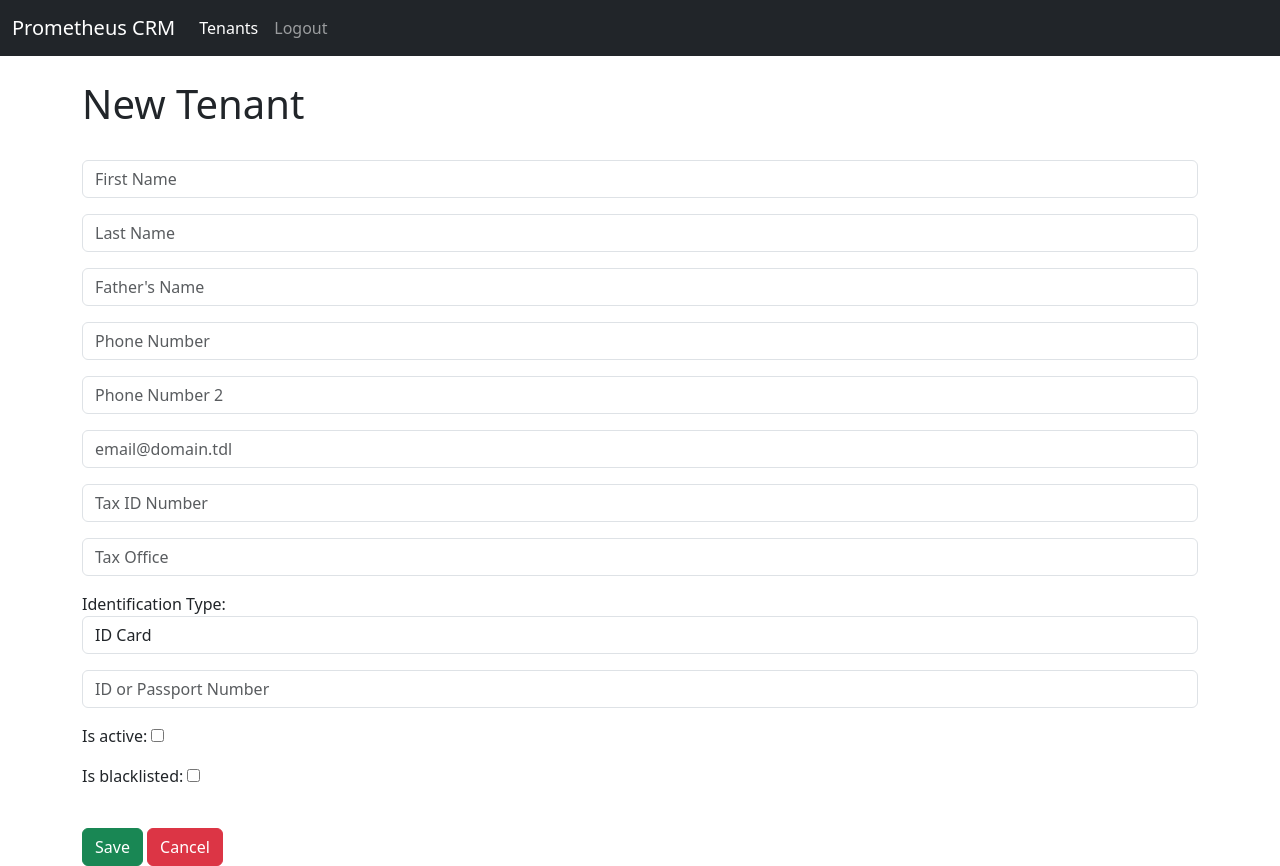
After one commit to mastrokostas/prometheus_crm_project, a Django app: page /tenants/add_tenant/ in a window 1280 px wide. The commit adds this page. Run offline with Django 5.2, Linux system fonts and the light colour scheme; a user stored in the database is signed in; parts of the project's set-up code (start-up, migrations or seed data) failed here and were passed over.

Commit message:
Add Tenant added

```diff
--- /dev/null
+++ b/tenants/forms.py
@@ -0,0 +1,30 @@
+from django import forms
+
+from .models import Tenant
+
+
+ID_CHOICES = {
+        "id_card" : "ID Card",
+        "passport" : "Passport",
+    }
+
+class AddTenantForm(forms.ModelForm):
+
+    first_name = forms.CharField(required=True, widget=forms.widgets.TextInput(attrs={"placeholder":"First Name", "class":"form-control"}), label="")
+    last_name = forms.CharField(required=True, widget=forms.widgets.TextInput(attrs={"placeholder":"Last Name", "class":"form-control"}), label="")
+    fathers_name = forms.CharField(required=False, widget=forms.widgets.TextInput(attrs={"placeholder":"Father's Name", "class":"form-control"}), label="")
+    phone = forms.CharField(required=False, widget=forms.widgets.TextInput(attrs={"placeholder":"Phone Number", "class":"form-control"}), label="")
+    phone_2 = forms.CharField(required=False, widget=forms.widgets.TextInput(attrs={"placeholder":"Phone Number 2", "class":"form-control"}), label="")
+    email = forms.EmailField(required=False, widget=forms.widgets.EmailInput(attrs={"placeholder":"email@domain.tdl", "class":"form-control"}), label="")
+    tax_id = forms.CharField(required=True, widget=forms.widgets.TextInput(attrs={"placeholder":"Tax ID Number", "class":"form-control"}), label="")
+    tax_office = forms.CharField(required=False, widget=forms.widgets.TextInput(attrs={"placeholder":"Tax Office", "class":"form-control"}), label="")
+    id_type = forms.CharField(required=True, widget=forms.Select(attrs={"class":"form-control"}, choices=ID_CHOICES), label="Identification Type")
+    id_number = forms.CharField(required=True, widget=forms.widgets.TextInput(attrs={"placeholder":"ID or Passport Number", "class":"form-control"}), label="")
+    is_active = forms.BooleanField(required=False)
+    is_blacklisted = forms.BooleanField(required=False)
+
+    class Meta:
+        model = Tenant
+        exclude = [
+            "created_at", "updated",
+        ]
--- a/tenants/models.py
+++ b/tenants/models.py
@@ -4,20 +4,22 @@ from django.db import models
 
 class Tenant(models.Model):
 
-    class IdDocumentChoices(models.TextChoices):
-        id_card = "Id Card"
-        passport = "Passport"
+    ID_CHOICES = {
+        "id_card" : "Id Card",
+        "passport" : "Passport",
+    }
 
     created_at = models.DateTimeField(auto_now_add=True)
     updated = models.DateTimeField(auto_now=True)
     first_name = models.CharField(max_length=100, null=False)
     last_name = models.CharField(max_length=100, null=False)
-    fathers_name = models.CharField(max_length=100, null=False)
-    phone = models.CharField(max_length=100, blank=True, null=False)
+    fathers_name = models.CharField(max_length=100, blank=True, null=False)
+    phone = models.CharField(max_length=20, blank=True, null=False)
+    phone_2 = models.CharField(max_length=20, blank=True, null=False)
     email = models.EmailField(blank= True, null=False)
     tax_id = models.PositiveIntegerField(null=False, unique=True)
     tax_office = models.CharField(max_length=100, blank=True, null=False)
-    id_type = models.CharField(max_length=30, choices=IdDocumentChoices.choices, null=False)
+    id_type = models.CharField(max_length=30, choices=ID_CHOICES, null=False)
     id_number = models.CharField(max_length=50, null=False)
     is_active = models.BooleanField(default=True, null=False)
     is_blacklisted = models.BooleanField(default=False, null=False)
--- /dev/null
+++ b/tenants/templates/tenants/add_tenant.html
@@ -0,0 +1,24 @@
+{% extends 'base.html' %}
+{% load static %}
+
+{% block title %}
+New Tenant
+{% endblock title %}
+
+{% block content %}
+<h1>New Tenant</h1>
+<br/>
+
+<form method="POST" action="{% url 'add_tenant' %}">
+    {% csrf_token %}
+    {{ form.as_p }}
+    <br/>
+    <button type="submit" class="btn btn-success">
+        Save
+    </button>
+    <a href="{% url 'all_tenants' %}" class="btn btn-danger">Cancel</a>
+
+
+</form>
+
+{% endblock content %}
--- a/tenants/templates/tenants/all_tenants.html
+++ b/tenants/templates/tenants/all_tenants.html
@@ -64,5 +64,5 @@ All Tenants
 
     </div>
     <br/>
-    <a href="#" class="btn btn-success">Add Tenant</a>
+    <a href="{% url "add_tenant" %}" class="btn btn-success">Add Tenant</a>
 {% endblock content %}
--- a/tenants/templates/tenants/tenant_record.html
+++ b/tenants/templates/tenants/tenant_record.html
@@ -16,6 +16,11 @@ Client: {{ record.last_name }} {{ record.first_name }}
       <p class="card-text">
         <strong>Phone Number:</strong> <a href="tel:{{ record.phone }}">{{ record.phone }}</a><br/>
       </p>
+      {% if record.phone_2 %}
+      <p class="card-text">
+        <strong>Phone Number 2:</strong> <a href="tel:{{ record.phone }}">{{ record.phone }}</a><br/>
+      </p>
+      {% endif %}
       <p class="card-text">
         <strong>Email:</strong> <a href="mailto:{{ record.email }}">{{ record.email }}</a><br/>
       </p>
--- a/tenants/urls.py
+++ b/tenants/urls.py
@@ -5,4 +5,5 @@ from . import views
 urlpatterns = [
     path('', views.all_tenants, name='all_tenants'),
     path('tenant_record/<int:pk>', views.tenant_record, name='tenant_record'),
+    path('add_tenant/', views.add_tenant, name='add_tenant'),
 ]
--- a/tenants/views.py
+++ b/tenants/views.py
@@ -1,7 +1,9 @@
-from django.shortcuts import render
+from django.shortcuts import render, redirect
 from django.contrib.auth.decorators import login_required
+from django.contrib import messages
 
 from .models import Tenant
+from .forms import AddTenantForm
 
 # Create your views here.
 
@@ -10,6 +12,17 @@ def all_tenants(request):
     tenants = Tenant.objects.all()
     return render(request, 'tenants/all_tenants.html', {'tenants':tenants})
 
+@login_required(login_url= 'login')
 def tenant_record(request,pk):
     record = Tenant.objects.get(id=pk)
     return render (request, 'tenants/tenant_record.html', {'record':record})
+
+@login_required(login_url= 'login')
+def add_tenant(request):
+    form = AddTenantForm(request.POST or None)
+    if request.method == 'POST':
+        if form.is_valid():
+            form.save()
+            messages.success(request, "Tenant Added!")
+            return redirect('all_tenants')
+    return render(request, 'tenants/add_tenant.html', {'form':form})
```
Also changed, not shown: db.sqlite3, tenants/migrations/0008_tenant_phone_2.py (added), tenants/migrations/0009_alter_tenant_phone_alter_tenant_phone_2.py (added), tenants/migrations/0010_alter_tenant_fathers_name.py (added), tenants/migrations/0011_alter_tenant_id_type.py (added).
